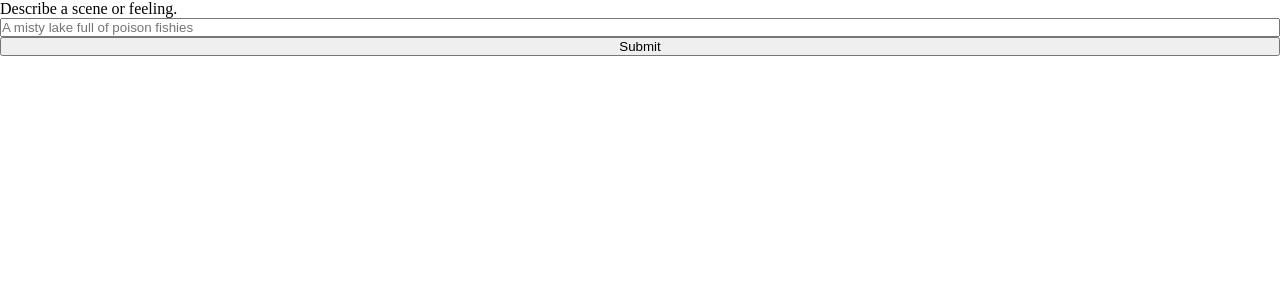
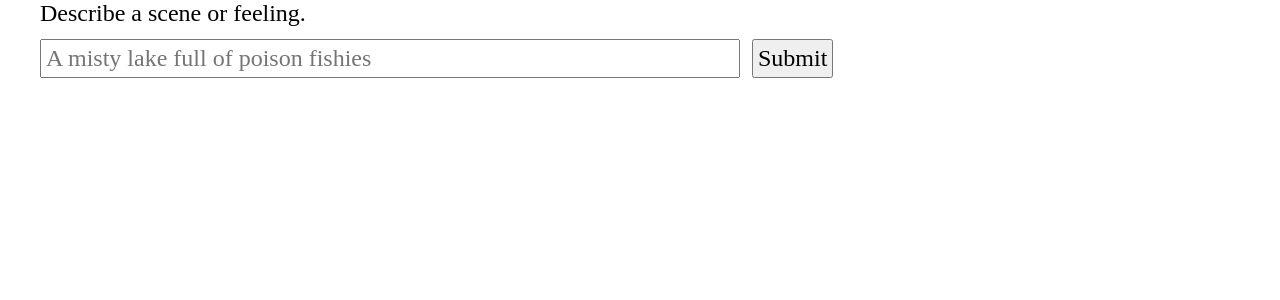
Before and after one commit to nicodann/sound-palette, a React (Vite) app: page / in a window 1280 px wide. Shown: the top 300 px of the page. Built offline with nearby package versions, Linux system fonts and the light colour scheme.

Commit message:
Style page.

```diff
--- a/src/App.css
+++ b/src/App.css
@@ -1,4 +1,33 @@
+main {
+  max-width: 1200px;
+  margin: 0 auto 0 auto;
+}
+
 form {
   display: flex;
   flex-direction: column;
+  gap: 12px;
 }
+
+#form-input_button {
+  display: flex;
+  gap: 12px;
+}
+
+input {
+  min-width: 300px;
+  padding: 4px;
+}
+
+button {
+  padding: 4px;
+}
+
+@media (min-width: 768px) {
+  input {
+    min-width: 700px;
+  }
+}
+
+@media (min-width: 1024px) {
+}
--- a/src/App.tsx
+++ b/src/App.tsx
@@ -13,10 +13,12 @@ function App() {
     console.log("form submitted", formValues);
   };
   return (
-    <section>
+    <main>
       <form onSubmit={handleSubmit}>
-        <label>Describe a scene or feeling.</label>
+        <p>Describe a scene or feeling.</p>
+        <div id="form-input_button">
           <input
+            id="prompt"
             type="text"
             value={formValues.prompt}
             placeholder="A misty lake full of poison fishies"
@@ -27,8 +29,9 @@ function App() {
             }
           />
           <button type="submit">Submit</button>
+        </div>
       </form>
-    </section>
+    </main>
   );
 }
 
--- a/src/index.css
+++ b/src/index.css
@@ -14,9 +14,9 @@
   --sans: system-ui, 'Segoe UI', Roboto, sans-serif;
   --heading: system-ui, 'Segoe UI', Roboto, sans-serif;
   --mono: ui-monospace, Consolas, monospace; */
-
-  /* font: 18px/145% var(--sans);
-  letter-spacing: 0.18px;
+  font-size: 24px;
+  /* font: 18px/145% var(--sans); */
+  /*letter-spacing: 0.18px;
   color-scheme: light dark;
   color: var(--text);
   background: var(--bg);
@@ -54,4 +54,5 @@
   box-sizing: border-box;
   margin: 0;
   padding: 0;
+  font: inherit;
 }
```
Lines whose indentation alone changed are shown as unchanged.
